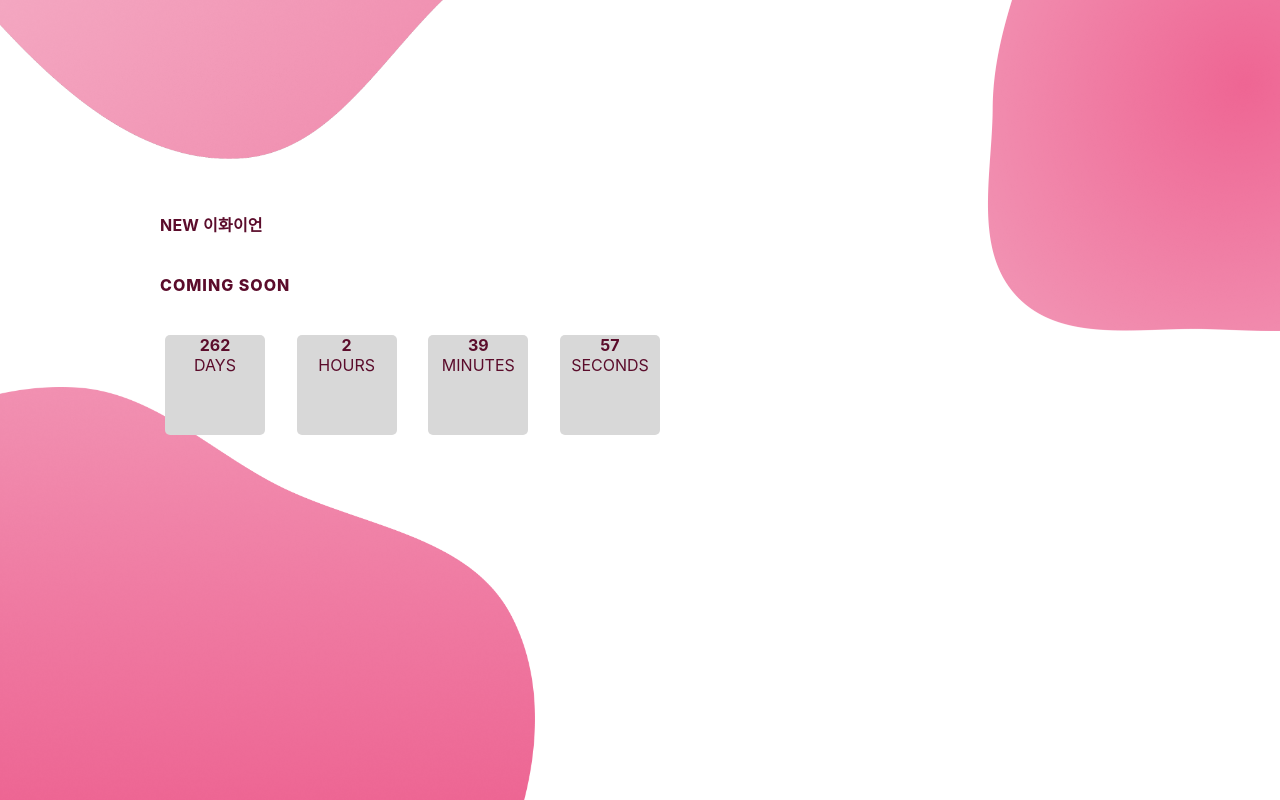
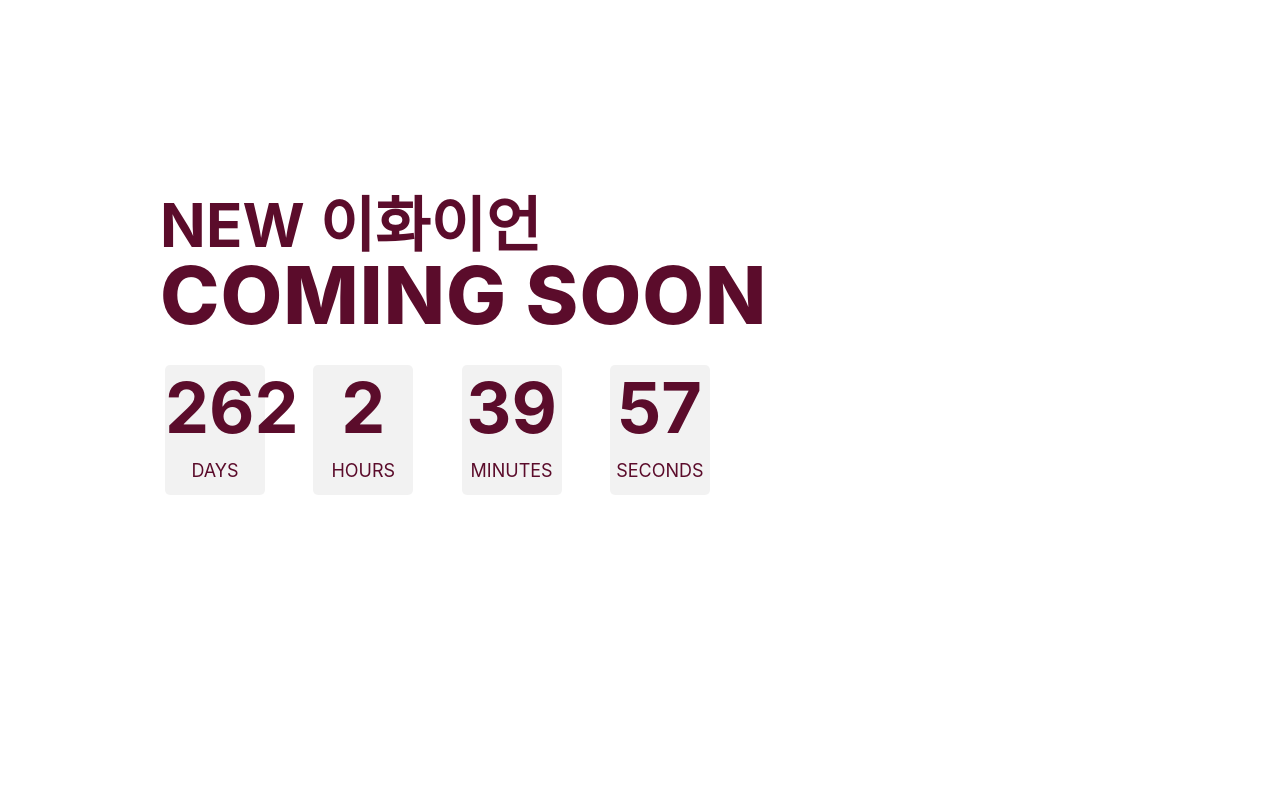
Before and after one commit to rkdmsals/renewal-guide, a React (Create React App) app: page /home in a window 1280 px wide. Built offline with nearby package versions, Linux system fonts and the light colour scheme; the HTML template or start-up script is replaced by a standard one.

Commit message:
메인페이지/화원페이지 수정

```diff
--- a/src/components/views/EgardenPage/EgardenPage.css
+++ b/src/components/views/EgardenPage/EgardenPage.css
@@ -6,18 +6,15 @@
 }
 
 .EgardenPage_title {
-    /* padding-top: 200px; */
     font-weight: 650;
-    font-size: 75;
-    /*line-height: 54px;
-    letter-spacing: 1.5px;*/
+    font-size: 75px;
     color: #5B0C2B;
 }
 
 .EgardenPage_description {
     padding-top: 30px;
     font-weight: 450;
-    font-size: 20;
+    font-size: 20px;
     letter-spacing: 1.5px;
     word-spacing: 1.5px;
     color: #5B0C2B;
@@ -33,21 +30,29 @@
 
 .EgardenPage_pic {
     height: 250px;
-    margin-right: 15px;
 
 }
 
 #EgardenPage_pic1 {
     background-image: url(../../../../public/img/Egarden_pic1.png);
     width: 328px;
+    background-repeat: no-repeat;
+    background-position: center;
+    background-size: cover;
 }
 
 #EgardenPage_pic2 {
     background-image: url(../../../../public/img/Egarden_pic2.png);
     width: 353px;
+    background-repeat: no-repeat;
+    background-position: center;
+    background-size: cover;
 }
 
 #EgardenPage_pic3 {
     background-image: url(../../../../public/img/Egarden_pic3.png);
     width: 354px;
+    background-repeat: no-repeat;
+    background-position: center;
+    background-size: cover;
 }
--- a/src/components/views/EgardenPage/EgardenPage.js
+++ b/src/components/views/EgardenPage/EgardenPage.js
@@ -18,12 +18,13 @@ function EgardenPage() {
                         벗들과 함께 원하는 주제에 대해 자유롭게 소통할 수 있는 E-화원, 기대해주세요!
                     </div>
                 </div>
-                <div className="EgardenPage_pictures">
+
+            </div>
+            <div className="EgardenPage_pictures">
                     <div id="EgardenPage_pic1" className="EgardenPage_pic" />
                     <div id="EgardenPage_pic2" className="EgardenPage_pic" />
                     <div id="EgardenPage_pic3" className="EgardenPage_pic" />
                 </div>
-            </div>
 
         </div>
     )
--- a/src/components/views/HomePage/Home.css
+++ b/src/components/views/HomePage/Home.css
@@ -1,10 +1,6 @@
 
 .Home_Background {
-    background-image: url(../../../../public/img/vector_1st.png), url(../../../../public/img/Vector_2nd.png), url(../../../../public/img/vector_3rd.png);
-    background-size: 35vw, 22.9vw, 41.8vw;
-    /*background-size: 35vw 15.8vh, 22.9vw 39.7vh, 41.8vw 40.8vh;*/
-    background-position: 0px 0px, 77.1vw 0px, 0px 30.2vw;
-    background-repeat: no-repeat;
+
     width: 100vw;
     height: 100vh;
 }
@@ -17,16 +13,16 @@
 .Home_title {
     padding-top: 200px;
     font-weight: 700;
-    font-size: 60;
+    font-size: 60px;
     line-height: 50px;
     letter-spacing: 0.2px;
     color: #5B0C2B;
 }
 
 .Home_comingsoon {
-    padding-top: 5px;
+    padding-top: 15px;
     font-weight: 800;
-    font-size: 80;
+    font-size: 80px;
     line-height: 60px;
     letter-spacing: 1px;
     color: #5B0C2B;
@@ -35,34 +31,34 @@
 .timer {
     display: flex;
     flex: column;
-    margin-top: 20px;
+    margin-top: 40px;
     align-items: center;
     justify-content: space-between;
-    width: 500px;
+    width: 550px;
     height: 100%;
 }
 
 .timer-box {
-    background-color: #D8D8D8;
+    background-color: rgba(216, 216, 216, 0.33);
     border-radius: 5px;
     justify-items: space-around;
     width: 100px;
-    height: 100px;
+    height: 130px;
     margin-left: 5px;
 }
 
 .timer-time {
     color: #5B0C2B;
     font-weight: 700;
-    font-size: 70;
-
+    font-size: 70px;
     text-align: center;
 }
 
 .timer-font {
     color: #5B0C2B;
     font-weight: 400;
-    font-size: 18;
+    font-size: 18px;
     letter-spacing: 7.5%;
     text-align: center;
+    margin-top: 10px;
 }
```
